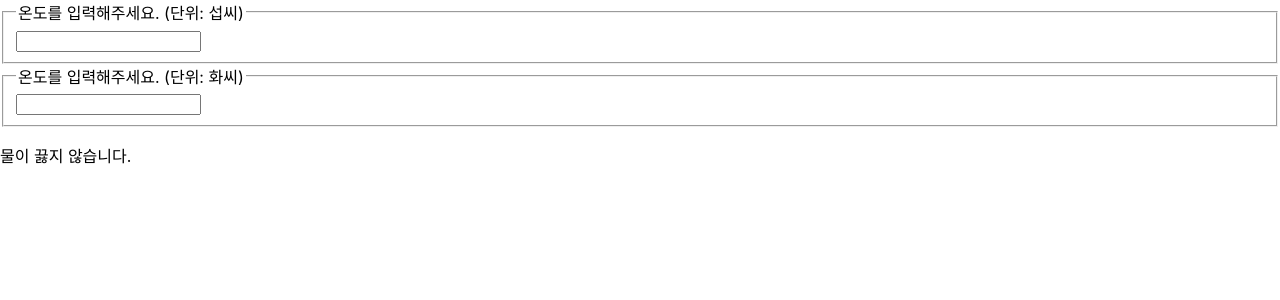
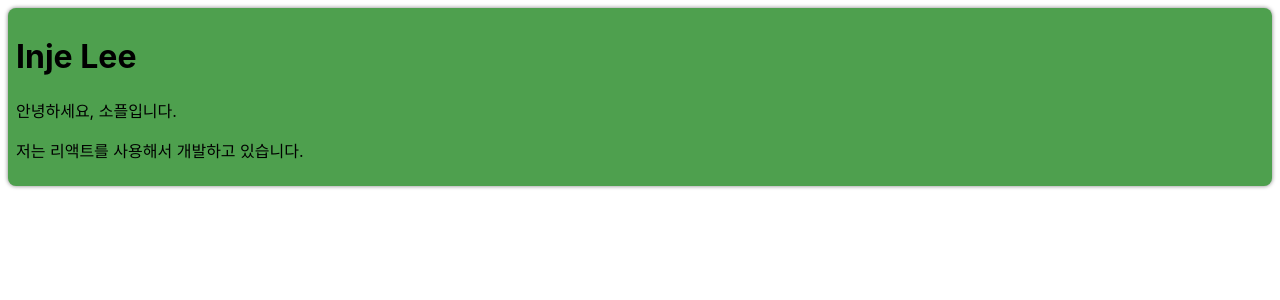
Before and after one commit to importqkk/react-study, a React (Create React App) app in the folder my-app/: page / in a window 1280 px wide. Shown: the top 300 px of the page. Built offline with nearby package versions, Linux system fonts and the light colour scheme.

Commit message:
composition

```diff
--- /dev/null
+++ b/my-app/src/chapter_13/Card.jsx
@@ -0,0 +1,20 @@
+function Card(props) {
+  const { title, backgroundColor, children } = props;
+
+  return (
+    <div
+      style={{
+        margin: 8,
+        padding: 8,
+        borderRadius: 8,
+        boxShadow: "0px 0px 4px grey",
+        backgroundColor: backgroundColor || "white"
+      }}
+    >
+      {title && <h1>{title}</h1>}
+      {children}
+    </div>
+  )
+}
+
+export default Card
--- /dev/null
+++ b/my-app/src/chapter_13/ProfileCard.jsx
@@ -0,0 +1,15 @@
+import Card from "./Card"
+
+function ProfileCard(props) {
+  return (
+    <Card
+      title="Inje Lee"
+      backgroundColor="#4ea04e"
+    >
+      <p>안녕하세요, 소플입니다.</p>
+      <p>저는 리액트를 사용해서 개발하고 있습니다.</p>
+    </Card>
+  )
+}
+
+export default ProfileCard
--- a/my-app/src/index.js
+++ b/my-app/src/index.js
@@ -13,11 +13,12 @@
 // import LandingPage from './chapter_09/LandingPage'
 // import AttendanceBook from './chapter_10/AttendanceBook'
 // import SignUp from './chapter_11/SignUp'
-import Calculator from './chapter_12/Calculator'
+// import Calculator from './chapter_12/Calculator'
+import ProfileCard from './chapter_13/ProfileCard'
 
 const root = ReactDOM.createRoot(document.getElementById("root"))
 root.render(
-  <Calculator />
+  <ProfileCard />
 )
 
 // If you want to start measuring performance in your app, pass a function
```
